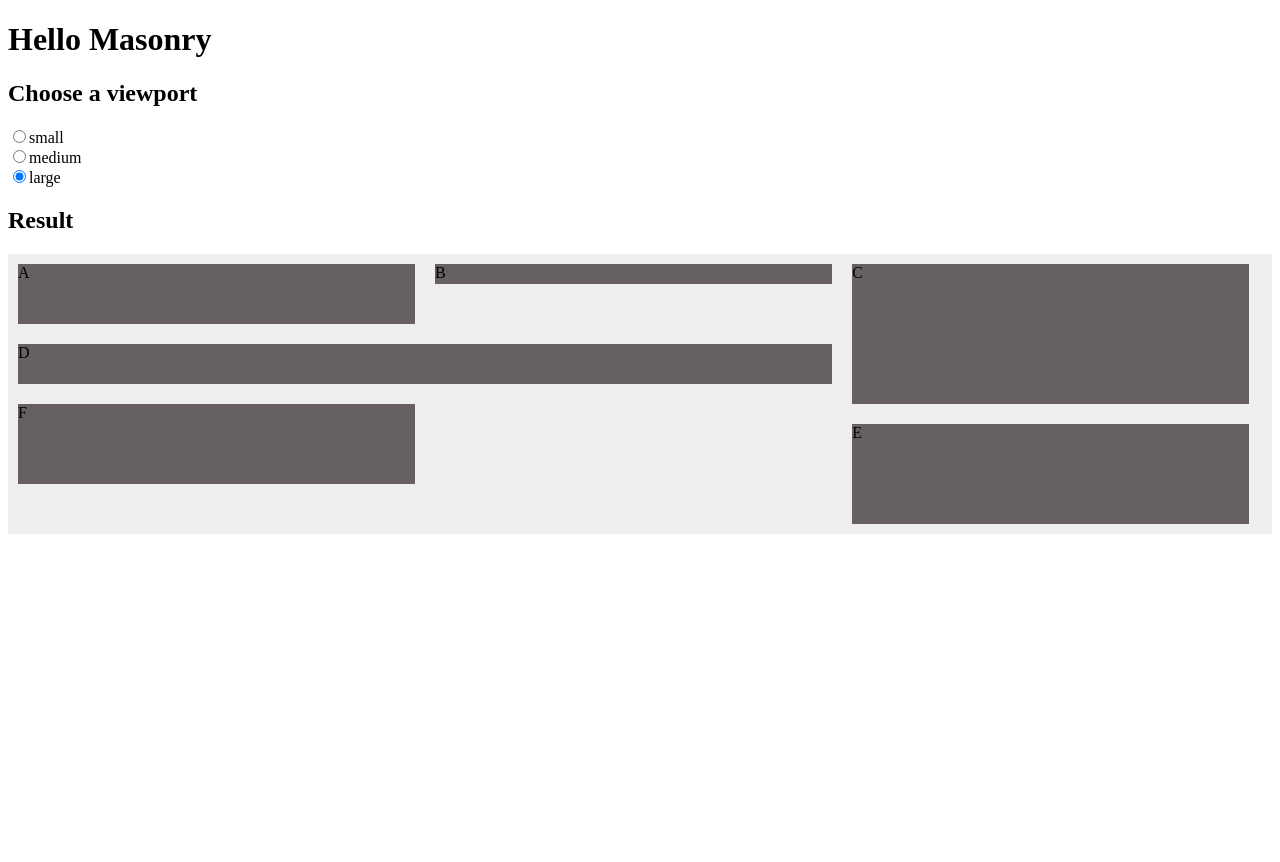
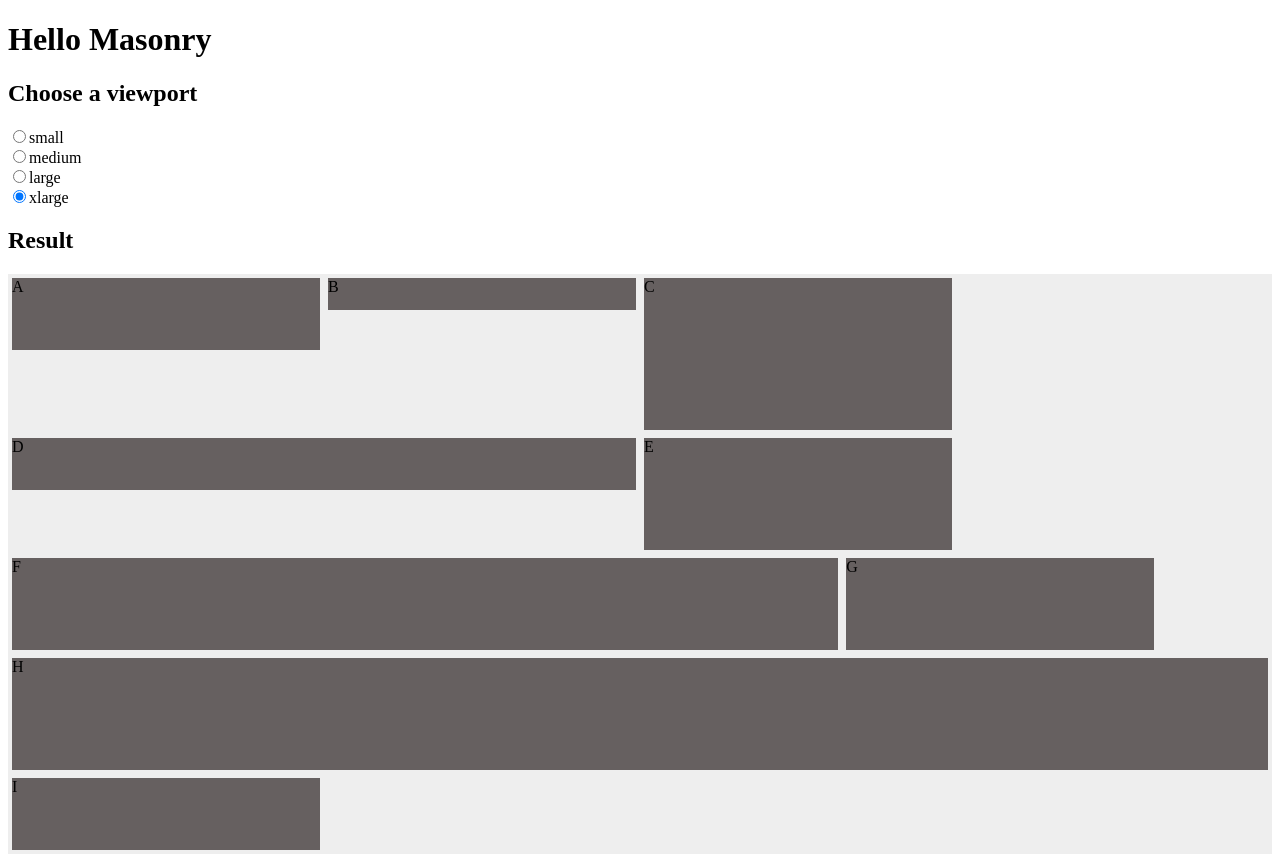
Before and after one commit to fightant1w1ll/flex-masonry, a React (Create React App) app: page / in a window 1280 px wide. Before the commit the page ends 800 px from the top, so only its background shows below. Built offline with nearby package versions, Linux system fonts and the light colour scheme.

Commit message:
add viewport

```diff
--- a/src/App.js
+++ b/src/App.js
@@ -9,7 +9,7 @@ import { items } from "./components/utils";
 
 import "./styles.css";
 
-const viewports = ["small", "medium", "large"];
+const viewports = ["small", "medium", "large", "xlarge"];
 
 export default function App() {
     const [viewport, setViewport] = useState(defaultViewport);
--- a/src/components/masonry/ViewportCtx.js
+++ b/src/components/masonry/ViewportCtx.js
@@ -1,5 +1,5 @@
 import React from "react";
 
-export const defaultViewport = "large";
+export const defaultViewport = "xlarge";
 
 export const ViewportCtx = React.createContext(defaultViewport);
--- a/src/components/masonry/index.scss
+++ b/src/components/masonry/index.scss
@@ -6,7 +6,7 @@
 }
 
 .item {
-  padding: 10px;
+  padding: 4px;
   box-sizing: border-box;
 }
 
--- a/src/components/masonry/item.js
+++ b/src/components/masonry/item.js
@@ -4,23 +4,24 @@ import { getColumnCountFromViewport, getCurrentSize } from "../utils";
 import "./index.scss";
 
 const Item = ({ children, width, height, order, style, sizes }) => {
-  const viewport = useContext(ViewportCtx);
-  // const columnCount = getColumnCountFromViewport(viewport);
-  const currentSize = getCurrentSize(sizes, viewport);
-  return (
-    <div
-      className="item"
-      style={{ width, height, order, flex: `0 0 ${currentSize}%`, ...style,  }}
-    >
-      <div className="item-content">{children}</div>
-    </div>
-  );
+    const viewport = useContext(ViewportCtx);
+    return (
+        <div className="item" style={{ width, height, order, ...style }}>
+            <div className="item-content">{children}</div>
+        </div>
+    );
 };
 
 export { Item };
 /**
- *  1. use row direction flex, to figure out size of each item
- *  2.
+ *  for first render, use flex row box to layout every item, after getting all items's client size, start relayout.
+ *
+ *  Basic column count is calculate with current viewport.If one column spans, real column count will descrease.
+ *  We can figure out if current row is compatible with the previous one.
+ *
+ *  If compatiable, means every item in current row can be place into one column of previous row.
+ *    Then calculate which column a item belongs to, and update that columnHeight.
+ *  else create a new flex row box to continue layout, reset columnHeightArray
  *
  *
  *
--- a/src/components/masonry/masonry.js
+++ b/src/components/masonry/masonry.js
@@ -1,4 +1,4 @@
-import React, { useContext, Children } from "react";
+import React, { useContext, useEffect, Children } from "react";
 import { ViewportCtx } from "./ViewportCtx";
 import { getColumnCountFromViewport, getCurrentSize } from "../utils";
 
@@ -7,7 +7,7 @@ const Masonry = ({ children }) => {
     const columnCount = getColumnCountFromViewport(viewport);
     const columnWidth = Math.round(100 / columnCount);
     const childrenArray = Children.toArray(children);
-    let processedChildren;
+    let processedChildren = childrenArray;
     const currentItemSizes = childrenArray.map(c => {
         const {
             props: { sizes },
@@ -16,120 +16,25 @@ const Masonry = ({ children }) => {
     });
     let spanIdx = -1;
     let realColumnCount = columnCount;
+
     for (let i = 0; i < currentItemSizes.length; i++) {
         if (currentItemSizes[i] !== columnWidth) {
             spanIdx = i;
             break;
         }
     }
-    if (spanIdx > -1) {
-        realColumnCount =
-            Math.round((100 - currentItemSizes[spanIdx]) / columnWidth) + 1;
-        const span = Math.ceil(currentItemSizes[spanIdx] / columnWidth);
-        const columns = new Array(realColumnCount).fill(0).map(_ => []);
-        const spanStart = spanIdx % columnCount;
-        childrenArray.forEach((_, index) => {
-            let fixedIndex = index;
-            if (index > spanIdx) {
-                fixedIndex = index + span - 1;
-            }
-            if (
-                fixedIndex % columnCount >= spanStart &&
-                fixedIndex % columnCount < spanStart + span
-            ) {
-                columns[spanStart].push(index);
-            } else if (fixedIndex % columnCount < spanStart) {
-                columns[fixedIndex % columnCount].push(index);
-            } else {
-                columns[(fixedIndex % columnCount) - 1].push(index);
-            }
+
+    useEffect(() => {}, []);
+
+    processedChildren = Children.map(children, c => {
+        const {
+            props: { sizes },
+        } = c;
+        getCurrentSize(sizes, viewport);
+        return React.cloneElement(c, {
+            style: { flex: `0 0 ${getCurrentSize(sizes, viewport)}%` },
         });
-        processedChildren = columns.map((col, colIdx) => {
-            if (colIdx === spanStart) {
-                const childrenAbove = col
-                    .filter(c => c < spanIdx)
-                    .map(ci => {
-                        return React.cloneElement(childrenArray[ci], {
-                            style: {
-                                flex: `0 0 ${
-                                    (currentItemSizes[ci] * 100) /
-                                    currentItemSizes[spanIdx]
-                                }%`,
-                            },
-                        });
-                    });
-                const childrenBelow = col
-                    .filter(c => c > spanIdx)
-                    .map(ci =>
-                        React.cloneElement(childrenArray[ci], {
-                            style: {
-                                flex: `0 0 ${
-                                    (currentItemSizes[ci] * 100) /
-                                    currentItemSizes[spanIdx]
-                                }%`,
-                            },
-                        })
-                    );
-                return (
-                    <div style={{ width: `${currentItemSizes[spanIdx]}%` }}>
-                        {childrenAbove.length > 0 && (
-                            <div
-                                className="flex-row"
-                                style={{
-                                    flex: `0 0 100%`,
-                                }}
-                            >
-                                {childrenAbove}
-                            </div>
-                        )}
-                        {React.cloneElement(childrenArray[spanIdx], {
-                            style: {
-                                width: `${
-                                    (currentItemSizes[spanIdx] * 100) /
-                                    currentItemSizes[spanIdx]
-                                }%`,
-                                flex: `0 0`,
-                            },
-                        })}
-                        {childrenBelow.length > 0 && (
-                            <div
-                                className="flex-row"
-                                style={{
-                                    flex: `0 0 100%`,
-                                }}
-                            >
-                                {childrenBelow}
-                            </div>
-                        )}
-                    </div>
-                );
-            } else {
-                return (
-                    <div
-                        className="flex-column"
-                        style={{ flex: `0 0 ${columnWidth}%` }}
-                    >
-                        {col.map(ci => {
-                            return React.cloneElement(childrenArray[ci], {
-                                style: {
-                                    width: `${
-                                        (currentItemSizes[ci] * 100) /
-                                        columnWidth
-                                    }%`,
-                                    flex: `0 0`,
-                                },
-                            });
-                        })}
-                    </div>
-                );
-            }
-        });
-    } else {
-        processedChildren = Children.map(children, c =>
-            React.cloneElement(c, { style: { flex: `0 0 ${columnWidth}%` } })
-        );
-    }
-    console.log(processedChildren);
+    });
     return <div className="container">{processedChildren}</div>;
 };
 
--- a/src/components/utils.js
+++ b/src/components/utils.js
@@ -4,58 +4,58 @@ export const items = [
         width: 50,
         height: 80,
         // order: 3,
-        sizes: "small-100 medium-50 large-33",
+        sizes: "small-100 medium-50 large-33 xlarge-25",
     },
     {
         content: "B",
         width: 60,
         height: 40,
         // order: 2,
-        sizes: "small-100 medium-33 large-33",
+        sizes: "small-100 medium-33 large-33 xlarge-25",
     },
     {
         content: "C",
         width: 70,
         height: 160,
         // order: 1,
-        sizes: "small-100 medium-50 large-33",
+        sizes: "small-100 medium-50 large-33 xlarge-25",
     },
     {
         content: "D",
         width: 80,
         height: 60,
-        sizes: "small-100 medium-33 large-66",
+        sizes: "small-100 medium-33 large-66 xlarge-50",
     },
     {
         content: "E",
         width: 90,
         height: 120,
-        sizes: "small-100 medium-66 large-33",
+        sizes: "small-100 medium-66 large-33 xlarge-25",
     },
     {
-      content: "F",
-      width: 100,
-      height: 100,
-      sizes: "small-100 medium-33 large-33"
+        content: "F",
+        width: 100,
+        height: 100,
+        sizes: "small-100 medium-33 large-33 xlarge-66",
     },
-    // {
-    //   content: "G",
-    //   width: 110,
-    //   height: 100,
-    //   sizes: "small-100 medium-50 large-66"
-    // },
-    // {
-    //   content: "H",
-    //   width: 120,
-    //   height: 120,
-    //   sizes: "small-100 medium-50 large-33"
-    // },
-    // {
-    //   content: "I",
-    //   width: 130,
-    //   height: 80,
-    //   sizes: "small-100 medium-50 large-33"
-    // }
+    {
+        content: "G",
+        width: 110,
+        height: 100,
+        sizes: "small-100 medium-50 large-66 xlarge-25",
+    },
+    {
+        content: "H",
+        width: 120,
+        height: 120,
+        sizes: "small-100 medium-50 large-33 xlarge-100",
+    },
+    {
+        content: "I",
+        width: 130,
+        height: 80,
+        sizes: "small-100 medium-50 large-33  xlarge-25",
+    },
 ];
 
 export function getColumnCountFromViewport(viewport) {
@@ -63,8 +63,9 @@ export function getColumnCountFromViewport(viewport) {
         small: 1,
         medium: 2,
         large: 3,
+        xlarge: 4,
     };
-    return mapper[viewport] || 3;
+    return mapper[viewport];
 }
 
 export function getCurrentSize(sizes, viewport) {
```
